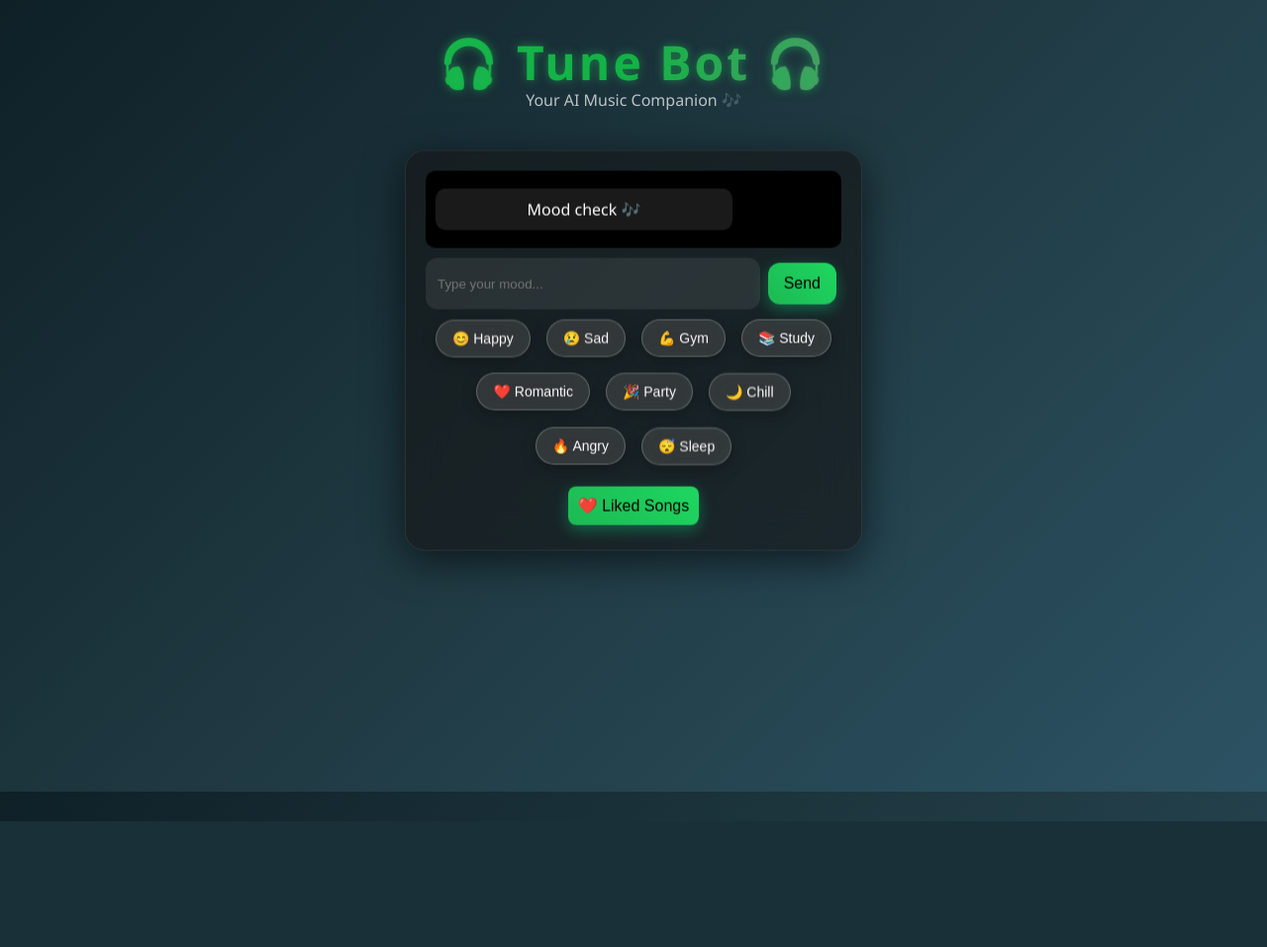
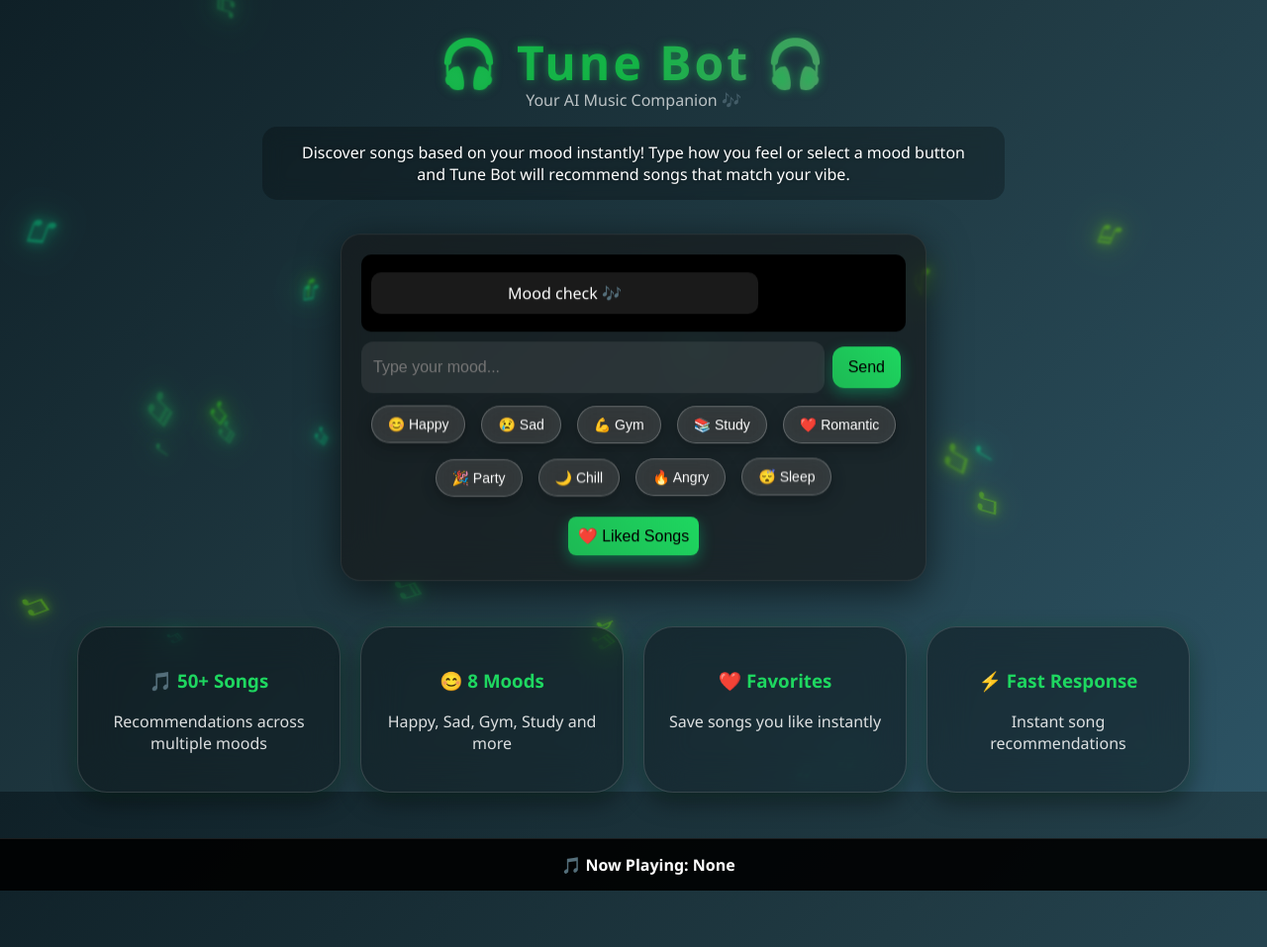
Before and after one commit to CKsongbot/song-recommender, a Flask app: page / in a window 1280 px wide. Shown: the whole page at 99% size. Before the commit the page ends 830 px from the top, so only its background shows below. Run offline with Flask 3, Linux system fonts and the light colour scheme.

Commit message:
Update index.html

```diff
--- a/templates/index.html
+++ b/templates/index.html
@@ -85,7 +85,22 @@
     text-shadow: 0 0 10px rgba(29,185,84,0.6);
 animation: gradientMove 6s ease infinite;
 }
+.hero-text{
+    max-width:700px;
+    margin:10px auto 25px auto;
 
+    padding:15px 25px;
+
+    background:rgba(0,0,0,0.25);
+
+    backdrop-filter:blur(10px);
+
+    border-radius:15px;
+
+    color:white;
+
+    text-shadow:0 0 5px rgba(0,0,0,0.5);
+}
 .box {
     margin-top: 30px;
 }
@@ -148,6 +163,52 @@
 
 .play-btn:hover {
     transform: scale(1.08);
+}
+.feature-section{
+    display:flex;
+    justify-content:center;
+    flex-wrap:wrap;
+    gap:20px;
+    margin:40px auto;
+}
+
+.feature-card{
+    width:220px;
+
+    background:rgba(0,0,0,0.35);
+    backdrop-filter:blur(20px);
+
+    padding:22px;
+
+    border-radius:30px;
+
+    border:1px solid rgba(255,255,255,0.15);
+
+    box-shadow:
+        0 10px 25px rgba(0,0,0,0.4),
+        0 0 15px rgba(29,185,84,0.15);
+
+    transition:all 0.3s ease;
+}
+
+.feature-card:hover{
+    transform:translateY(-10px) scale(1.05);
+
+    box-shadow:
+        0 15px 35px rgba(0,0,0,0.5),
+        0 0 25px rgba(29,185,84,0.5);
+}
+
+.feature-card:hover{
+    transform:translateY(-8px);
+    box-shadow:0 0 25px rgba(29,185,84,0.5);
+}
+.feature-card h3{
+    color:#1ed760;
+}
+
+.feature-card p{
+    color:rgba(255,255,255,0.85);
 }
         /* SONG GRID */
         .songs-container {
@@ -264,9 +325,10 @@
         }
 /* CHATBOT UI */
 .chat-container {
-    width: 420px;
+    width: 550px;
     margin: 40px auto;
-
+   position: relative;
+overflow: hidden;
     background: rgba(20, 20, 20, 0.6);
     backdrop-filter: blur(20px);
 
@@ -281,7 +343,38 @@
 .chat-container {
     animation: float 6s ease-in-out infinite;
 }
+.chat-container::before{
+    content:'';
 
+    position:absolute;
+
+    top:0;
+    left:-150%;
+
+    width:60%;
+    height:100%;
+
+    background:linear-gradient(
+        90deg,
+        transparent,
+        rgba(255,255,255,0.08),
+        transparent
+    );
+
+    transform:skewX(-25deg);
+
+    animation:shine 8s infinite;
+}
+@keyframes shine{
+
+    0%{
+        left:-150%;
+    }
+
+    100%{
+        left:250%;
+    }
+}
 @keyframes float {
     0% { transform: translateY(0px); }
     50% { transform: translateY(-6px); }
@@ -345,7 +438,7 @@
     padding: 12px;
     border-radius: 12px;
     border: none;
-
+   font-size:16px;
     background: rgba(255,255,255,0.08);
     color: white;
     outline: none;
@@ -444,6 +537,7 @@
 }
 .bot-message, .user-message {
     animation: fadeSlide 0.4s ease;
+font-size:16px;
 }
 .mood-buttons button::after {
     content: "";
@@ -625,15 +719,64 @@
         transform: translateY(-20px) scale(2);
     }
 }
+/* MUSIC NOTES BACKGROUND */
+
+#music-notes {
+    position: fixed;
+    inset: 0;
+    overflow: hidden;
+    pointer-events: none;
+    z-index: -1;
+}
+
+.music-note {
+    position: fixed;
+    pointer-events: none;
+    opacity: 0;
+    filter: blur(1px);
+    text-shadow:
+        0 0 10px currentColor,
+        0 0 20px currentColor,
+        0 0 30px currentColor;
+
+    animation: musicFloat linear forwards;
+}
+
+@keyframes musicFloat {
+    0% {
+        transform: translateY(0) rotate(0deg) scale(0.5);
+        opacity: 0;
+    }
+
+    10% {
+        opacity: 0.4;
+    }
+
+    90% {
+        opacity: 0.4;
+    }
+
+    100% {
+        transform: translateY(-130vh) rotate(360deg) scale(1.4);
+        opacity: 0;
+    }
+}
 </style>
 
 </head>
 
 <body>
 
-    <h1>🎧 Tune Bot 🎧</h1>
+<div id="music-notes"></div>
+   <h1>🎧 Tune Bot 🎧</h1>
+
 <p style="opacity:0.7; margin-top:-10px;">
     Your AI Music Companion 🎶
+</p>
+
+<p class="hero-text">
+    Discover songs based on your mood instantly!
+    Type how you feel or select a mood button and Tune Bot will recommend songs that match your vibe.
 </p>
 <div class="chat-container">
     <div id="chat-box" class="chat-box">
@@ -663,7 +806,29 @@
 
 </div>
 
+<div class="feature-section">
 
+    <div class="feature-card">
+        <h3>🎵 50+ Songs</h3>
+        <p>Recommendations across multiple moods</p>
+    </div>
+
+    <div class="feature-card">
+        <h3>😊 8 Moods</h3>
+        <p>Happy, Sad, Gym, Study and more</p>
+    </div>
+
+    <div class="feature-card">
+        <h3>❤️ Favorites</h3>
+        <p>Save songs you like instantly</p>
+    </div>
+
+    <div class="feature-card">
+        <h3>⚡ Fast Response</h3>
+        <p>Instant song recommendations</p>
+    </div>
+
+</div>
 
     <!-- SONG RESULTS -->
 
@@ -982,16 +1147,69 @@
 });
 let currentMood = "happy"; // default
 
-// detect mood from your existing logic
 function setMoodParticles(mood) {
     currentMood = mood;
 }
 
 // call this inside your existing mood detection
 // example: setMoodParticles("happy");
+/* FLOATING MUSIC NOTES */
 
 let lastParticleTime = 0;
 
+function createMusicNote() {
+
+    const note = document.createElement("div");
+
+    note.className = "music-note";
+
+    const notes = ["♪", "♫", "♬", "♩"];
+
+    note.innerText =
+        notes[Math.floor(Math.random() * notes.length)];
+
+    // Random horizontal position
+    note.style.left =
+        Math.random() * 100 + "%";
+
+    // Start from bottom of screen
+    note.style.bottom = "-50px";
+
+    // Random size
+    note.style.fontSize =
+        (20 + Math.random() * 40) + "px";
+
+    // Random speed
+    note.style.animationDuration =
+        (8 + Math.random() * 8) + "s";
+
+    // Random green shades
+    const greens = [
+        "#1db954",
+        "#39ff14",
+        "#00ff99",
+        "#7fff00"
+    ];
+
+    note.style.color =
+        greens[Math.floor(Math.random() * greens.length)];
+
+    document
+        .getElementById("music-notes")
+        .appendChild(note);
+
+    setTimeout(() => {
+        note.remove();
+    }, 10000);
+}
+
+setInterval(() => {
+
+    for (let i = 0; i < 3; i++) {
+        createMusicNote();
+    }
+
+}, 1000);
 document.addEventListener("mousemove", function(e) {
 
     const now = Date.now();
```
